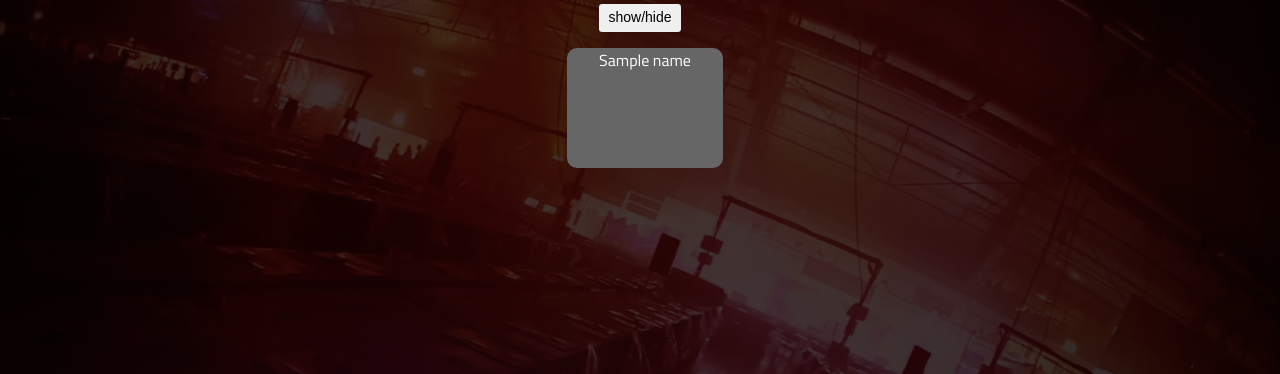
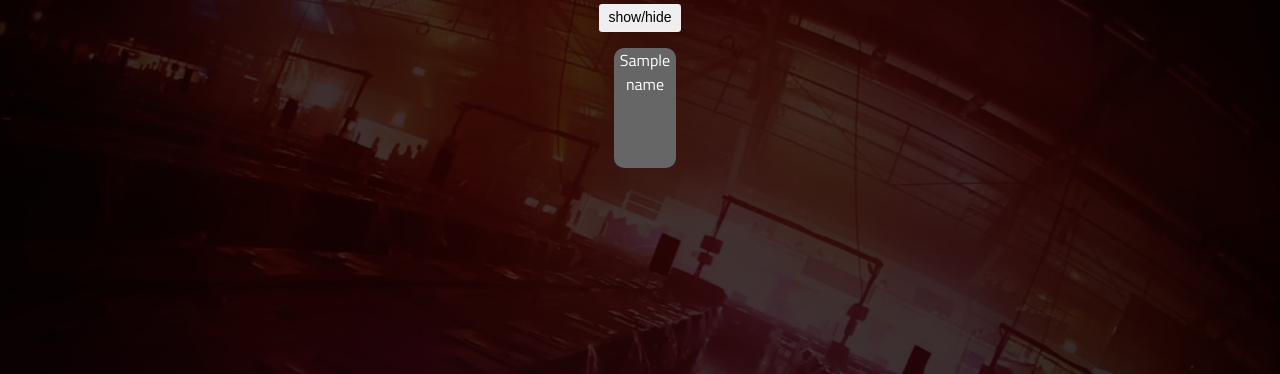
Before and after one commit to dhtech/portal, a Flask app: template app/templates/purltal.html in a window 1280 px wide. Shown: the part 46-420 px from the top of the page. Run offline with Flask 2, Linux system fonts and the light colour scheme; the template is opened without the code that fills it: most values are stand-ins (such as "Sample title", 1, 10 or a date in 2020); some libraries are stand-ins or nearby versions.

Commit message:
Adding some more grid options

```diff
--- a/app/templates/purltal.html
+++ b/app/templates/purltal.html
@@ -53,7 +53,7 @@
             <div class="row justify-content-center">
               {% for subkategori in data[kategori]|sort %}
                 {% for lank in data[kategori][subkategori] %}
-                  <div id="menu" class="{{ kategori }} col-sm-2">
+                  <div id="menu" class="{{ kategori }} col-sm-2 col-md-2 col-lg-1 col-xl-1">
                     <a class="{{ lank['name'] }}" href="{{ lank['link'] }}" alt="{{ lank['name'] }}" style="">{{ lank['name'] }}</a>
                   </div>
                 {% endfor %}
```
